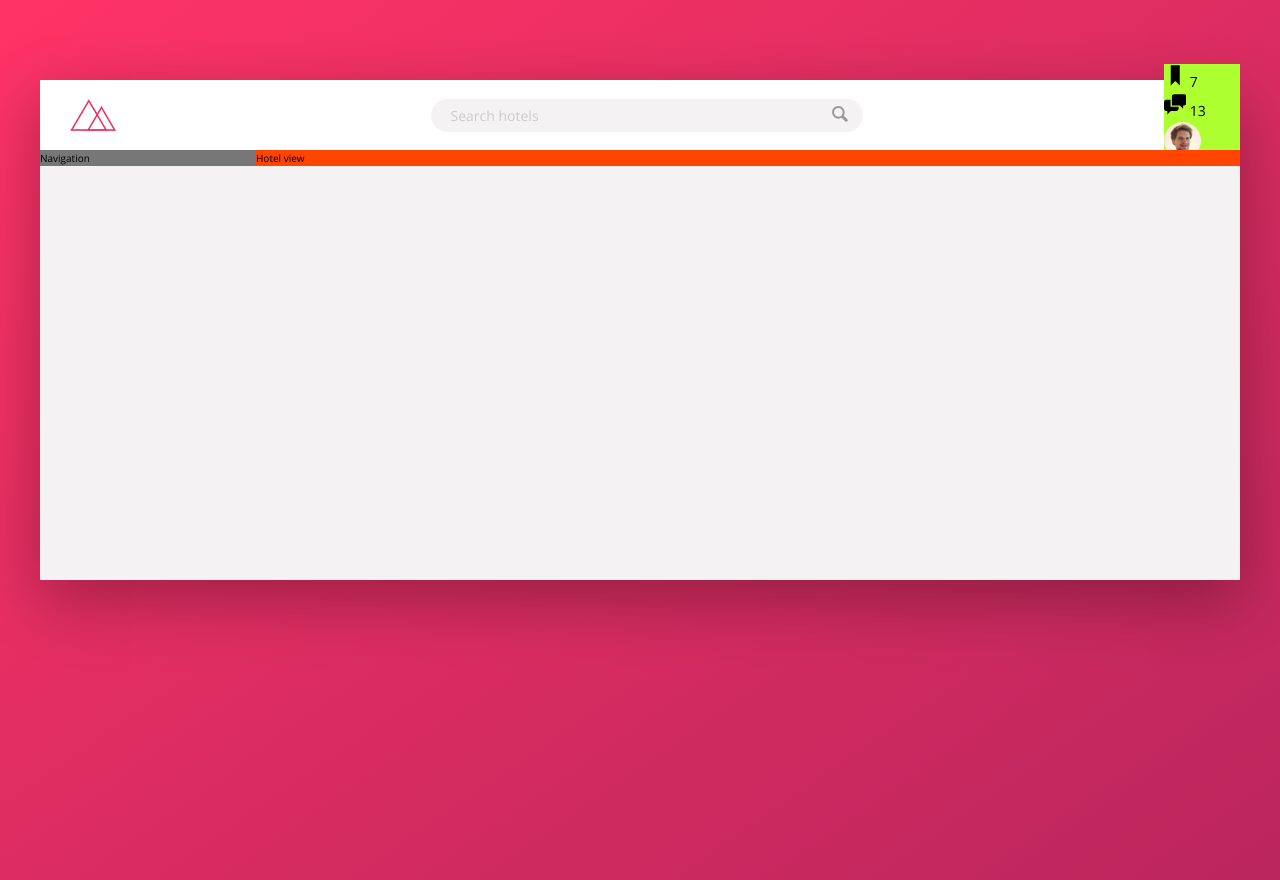
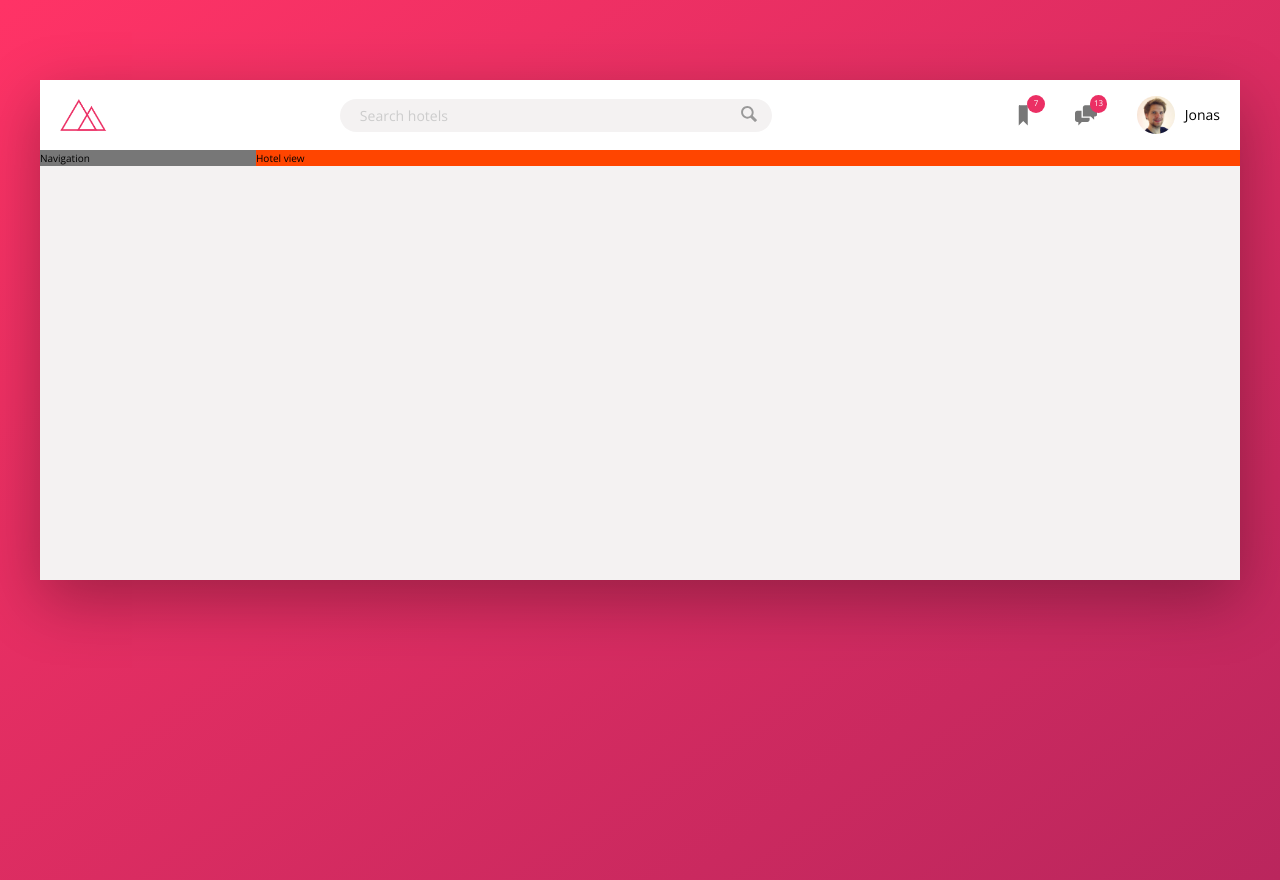
Before and after one commit to aruyamam/advanced-css-course-trillo, a website: page index.html in a window 1280 px wide. Drawn offline with nearby package versions, Linux system fonts and the light colour scheme; files that its build step writes are made by us from their sources.

Commit message:
Building the Header - Part 3

```diff
--- a/sass/_components.scss
+++ b/sass/_components.scss
@@ -2,7 +2,7 @@
 // LOGO
 .logo {
   height: 3.25rem;
-  margin-left: 3rem;
+  margin-left: 2rem;
 }
 
 //////////////////////////////////////
@@ -64,30 +64,52 @@
 //////////////////////////////////////
 // USER NAV
 .user-nav {
-  background-color: greenyellow;
+  align-self: stretch;
+
+  display: flex;
+  align-items: center;
+
+  & > * {
+    padding: 0 2rem;
+    cursor: pointer;
+    height: 100%;
+    display: flex;
+    align-items: center;
+  }
+
+  & > *:hover {
+    background-color: var(--color-grey-light-2);
+  }
+
   &__icon-box {
-
+    position: relative;
   }
 
   &__icon {
     height: 2.25rem;
     width: 2.25rem;
+    fill: var(--color-grey-dark-2);
   }
 
   &__notification {
+    font-size: 0.8rem;
+    height: 1.75rem;
+    width: 1.75rem;
+    border-radius: 100px;
+    background-color: var(--color-primary);
+    color: #fff;
+    position: absolute;
+    top: 1.5rem;
+    right: 1rem;
 
-  }
-
-  &__user {
-
+    display: flex;
+    justify-content: center;
+    align-items: center;
   }
 
   &__user-photo {
     height: 3.75rem;
     border-radius: 50%;
-  }
-
-  &__user-name {
-
+    margin-right: 1rem;
   }
 }
```
